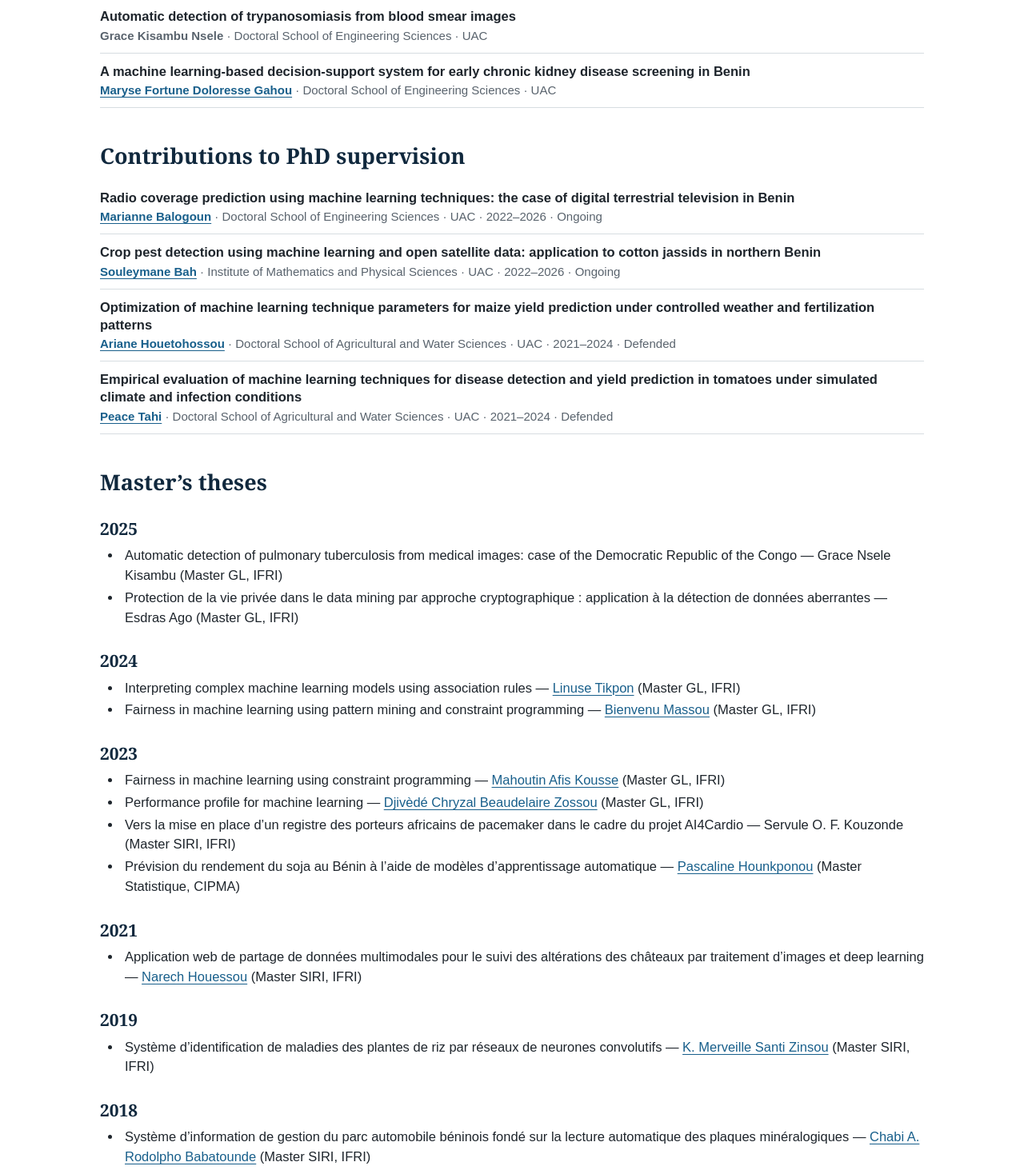
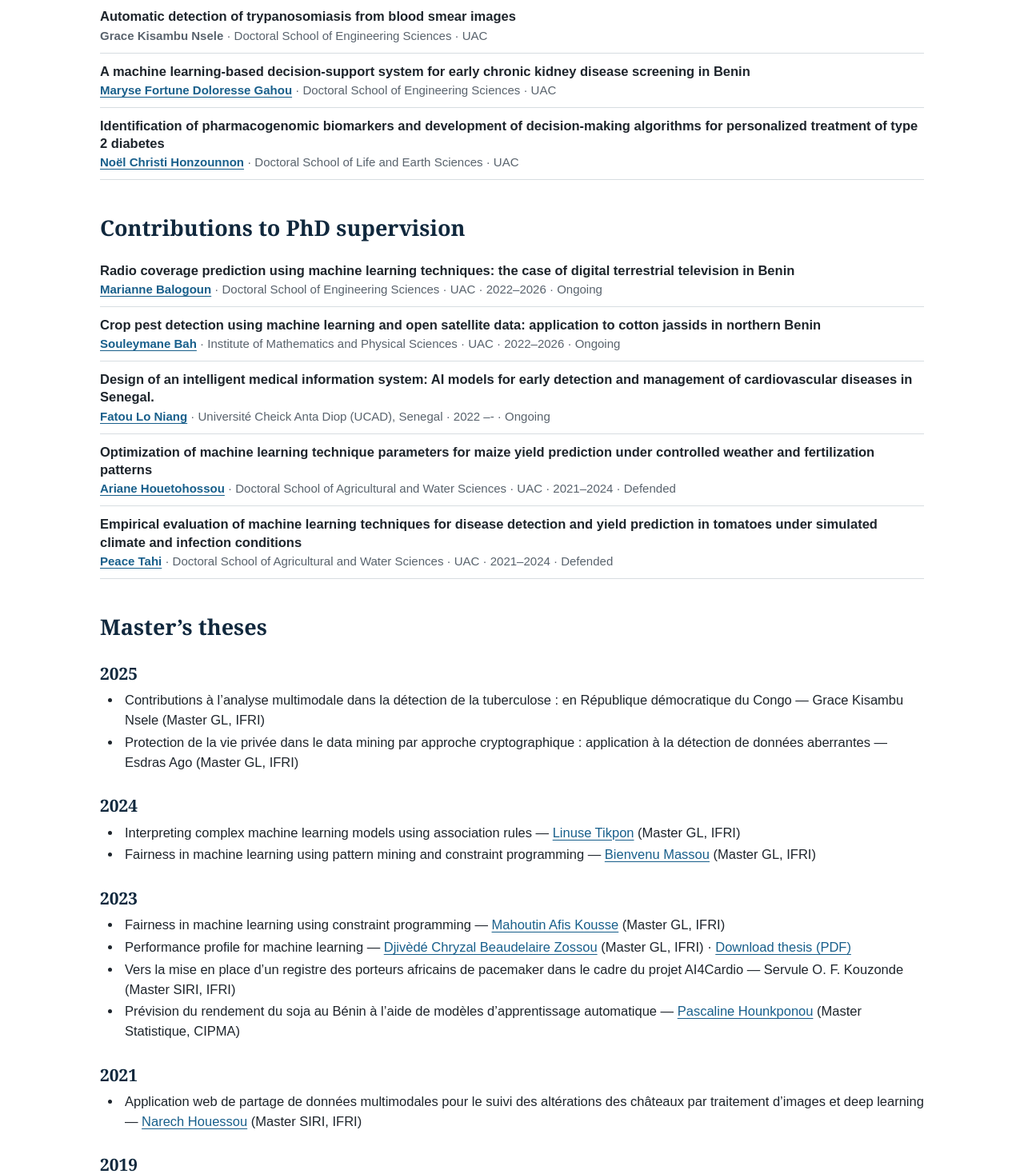
Before and after one commit to ratheilh/ratheilh.github.io, a Next.js app: page /en/supervision in a window 1280 px wide. Shown: the part 562-2030 px from the top of the page at 80% size. Built offline with nearby package versions, Linux system fonts and the light colour scheme.

Commit message:
version 3.1

```diff
--- a/app/encadrements/page.tsx
+++ b/app/encadrements/page.tsx
@@ -15,7 +15,9 @@ type ThesisGroup = { year: string; items: string[] };
 
 type DoctoralThesis = {
   name: string;
+  institution: Localized;
   title: Localized;
+  university?: string;
 };
 
 type ContributedDoctoralThesis = {
@@ -24,14 +26,20 @@ type ContributedDoctoralThesis = {
   institution: Localized;
   title: Localized;
   status: "ongoing" | "defended";
+  university?: string;
 };
+
+type ThesisKind = "master" | "engineer" | "bachelor";
 
 const linkedinProfiles = new Map<string, string>([
   ["Linuse Tikpon", "https://www.linkedin.com/in/linuse-tikpon-80a1b81a5"],
   ["Marie Mélène Sèmèvo Tonou", "https://www.linkedin.com/in/marie-melene-tonou"],
   ["Maryse Fortune Doloresse Gahou", "https://www.linkedin.com/in/maryse-gahou"],
+  ["Noël Christi Honzounnon", "https://www.linkedin.com/in/noel-christi-honzounnon-01ba85191/"],
   ["Marianne Balogoun", "https://www.linkedin.com/in/marianne-a-omonlola-balogoun-3bbb00175"],
+  ["Marianne A. O. Balogoun", "https://www.linkedin.com/in/marianne-a-omonlola-balogoun-3bbb00175"],
   ["Souleymane Bah", "https://www.linkedin.com/in/souleymane-bah-584035212"],
+  ["Fatou Lo Niang", "https://www.linkedin.com/in/fatou-lo-niang/"],
   ["Ariane Houetohossou", "https://www.linkedin.com/in/houetohossou-ariane-a84abb177"],
   ["Peace Tahi", "https://www.linkedin.com/in/souand-tahi-ba6ba6124"],
   ["Mahoutin Afis Kousse", "https://www.linkedin.com/in/mahoutin-afis-malick-kousse-4807a1199"],
@@ -95,6 +103,22 @@ const linkedinProfiles = new Map<string, string>([
   ["Mawenan Fernande Frédérique Togbe", "https://www.linkedin.com/in/fernande-togbe-ab1b622ba"],
 ]);
 
+const thesisDocumentIds = new Map<string, string>([
+  ["master:2023:Djivèdé Chryzal Beaudelaire Zossou", "1gB0E8_QzI4DUn05OJd1VfMCZ_m0Q5XlD"],
+  ["master:2018:Chabi A. Rodolpho Babatounde", "12KSFfSWmUsVInf5y02gkbDjN76lq1pGT"],
+  ["master:2017:Hafiz Abdoulaye", "1Q5iVz6HyZ7ypAzMu7FidlqFL2L49Fp1_"],
+  ["master:2017:Gabin Anadjamè", "1RVSBnwQykbhCKYJips9X9u3QX2f8LMLW"],
+  ["master:2017:Tafsir Gna", "1-FkhVb39FS2e3v9WMe_D_6TZsSWdjibg"],
+  ["master:2016:Koubouratou Idjaton", "1PmR_gK4fUKOu_F2wuCCtlWwBFVtQe_A3"],
+  ["engineer:2023:Sênan Emeric Chris Gbodo", "1ebGQ6UgyU67ekG88Csup1KGvbi5NSPNf"],
+  ["engineer:2021:Sémiton Lémec Renaud Ahouandjinou", "1MZWF-DHAS6mXn-_MdXWkUW8pv3c689y5"],
+  ["engineer:2021:Bignon Murielle Souvenir Lokonon", "11DCmcclumqkm4YdbbFUlxIkFvnRXZWGO"],
+  ["engineer:2021:Yasminath Aïcha Sidi Ali", "1YkGu-lzbsrhA9ny8-pDIbF-c0-Zc_r6E"],
+  ["engineer:2019:Marianne A. O. Balogoun", "1IaSmp7Mo7bRxj3VL2ovUisGPoQB_XxAC"],
+  ["engineer:2019:Jean-Baptiste Maureen Sossou", "1tYV8kREPDYoMou1WCAvHkY8MwNA-R9fd"],
+  ["engineer:2019:Harold Silvère Kiossou", "1QCCtKpR4UimbqwcP6OUY6j34LuOnOe4l"],
+]);
+
 const doctoralSchool: Localized = {
   fr: "École doctorale des sciences de l’ingénieur",
   en: "Doctoral School of Engineering Sciences",
@@ -104,19 +128,33 @@ const doctoralTheses: DoctoralThesis[] = [
 
   {
     name: "Linuse Tikpon",
+    institution: doctoralSchool,
     title: { fr: "Système multi-agents immersif en réalité virtuelle pour la formation pédagogique des enseignants universitaires", en: "An immersive multi-agent virtual reality system for the pedagogical training of university teachers" },
+    university: "UAC",
   },
   {
     name: "Marie Mélène Sèmèvo Tonou",
+    institution: doctoralSchool,
     title: { fr: "Détection automatique des types de crises d’épilepsie à partir d’électroencéphalogrammes", en: "Automatic detection of epileptic seizure types from electroencephalograms" },
+    university: "UAC",
   },
   {
     name: "Grace Kisambu Nsele",
+    institution: doctoralSchool,
     title: { fr: "Détection automatique de la trypanosomiase à partir d’images de frottis sanguins", en: "Automatic detection of trypanosomiasis from blood smear images" },
+    university: "UAC",
   },
   {
     name: "Maryse Fortune Doloresse Gahou",
+    institution: doctoralSchool,
     title: { fr: "Système d’aide au dépistage précoce de l’insuffisance rénale chronique au Bénin basé sur l’apprentissage automatique", en: "A machine learning-based decision-support system for early chronic kidney disease screening in Benin"},
+    university: "UAC",
+  },
+  {
+    name: "Noël Christi Honzounnon",
+    institution: { fr: "École doctorale des sciences de la vie et de la terre", en: "Doctoral School of Life and Earth Sciences" },
+    title: { fr: "Identification de biomarqueurs pharmacogénomiques et développement d’algorithmes décisionnels pour un traitement personnalisé du diabète de type 2", en: "Identification of pharmacogenomic biomarkers and development of decision-making algorithms for personalized treatment of type 2 diabetes" },
+    university: "UAC",
   },
 ];
 
@@ -127,12 +165,21 @@ const contributedDoctoralTheses: ContributedDoctoralThesis[] = [
     institution: { fr: "École doctorale des sciences de l’ingénieur", en: "Doctoral School of Engineering Sciences" },
     title: { fr: "Prédiction de la couverture radio à l’aide de techniques d’apprentissage automatique : cas de la télévision numérique terrestre au Bénin", en: "Radio coverage prediction using machine learning techniques: the case of digital terrestrial television in Benin" },
     status: "ongoing",
+    university: "UAC",
   },
   {
     name: "Souleymane Bah",
     years: "2022–2026",
     institution: { fr: "Institut de mathématiques et de sciences physiques", en: "Institute of Mathematics and Physical Sciences" },
     title: { fr: "Détection des ravageurs de cultures à l’aide de l’apprentissage automatique et de données satellitaires ouvertes : application aux jassides des cultures de coton au nord du Bénin", en: "Crop pest detection using machine learning and open satellite data: application to cotton jassids in northern Benin" },
+    status: "ongoing",
+    university: "UAC",
+  },
+  {
+    name: "Fatou Lo Niang",
+    years: "2022 –-",
+    institution: { fr: "Université Cheick Anta Diop (UCAD), Sénégal", en: "Université Cheick Anta Diop (UCAD), Senegal" },
+    title: { fr: "Conception d’un Système d’Information Médical Intelligent: modèles IA de détection et de prise en charge précoces des maladies cardio-vasculaires au Sénégal.", en: "Design of an intelligent medical information system: AI models for early detection and management of cardiovascular diseases in Senegal." },
     status: "ongoing",
   },
   {
@@ -141,6 +188,7 @@ const contributedDoctoralTheses: ContributedDoctoralThesis[] = [
     institution: { fr: "École doctorale des sciences agronomiques et de l’eau", en: "Doctoral School of Agricultural and Water Sciences" },
     title: { fr: "Optimisation des paramètres des techniques d’apprentissage automatique pour la prédiction du rendement du maïs sous des conditions météorologiques et de fertilisation contrôlées", en: "Optimization of machine learning technique parameters for maize yield prediction under controlled weather and fertilization patterns" },
     status: "defended",
+    university: "UAC",
   },
   {
     name: "Peace Tahi",
@@ -148,6 +196,7 @@ const contributedDoctoralTheses: ContributedDoctoralThesis[] = [
     institution: { fr: "École doctorale des sciences agronomiques et de l’eau", en: "Doctoral School of Agricultural and Water Sciences" },
     title: { fr: "Évaluation empirique des techniques d’apprentissage automatique pour la détection des maladies et la prédiction du rendement de la tomate dans des conditions climatiques et infectieuses simulées", en: "Empirical evaluation of machine learning techniques for disease detection and yield prediction in tomatoes under simulated climate and infection conditions" },
     status: "defended",
+    university: "UAC",
   },
 ];
 
@@ -155,7 +204,7 @@ const masterTheses: ThesisGroup[] = [
   {
     year: "2025",
     items: [
-      "Automatic detection of pulmonary tuberculosis from medical images: case of the Democratic Republic of the Congo — Grace Nsele Kisambu (Master GL, IFRI)",
+      "Contributions à l’analyse multimodale dans la détection de la tuberculose : en République démocratique du Congo — Grace Kisambu Nsele (Master GL, IFRI)",
       "Protection de la vie privée dans le data mining par approche cryptographique : application à la détection de données aberrantes — Esdras Ago (Master GL, IFRI)",
     ],
   },
@@ -243,6 +292,7 @@ const engineerTheses: ThesisGroup[] = [
     items: [
       "Classification automatique de documents fondée sur le bag of words et l’extraction de motifs séquentiels — Jean-Baptiste Maureen Sossou (Ingénieur GIT, EPAC)",
       "Prédiction des performances d’une architecture 2D SOME-Bus avec le deep learning — Harold Silvère Kiossou (Ingénieur GIT, EPAC)",
+      "Résolution du problème d’affectation de fréquences avec la programmation par contraintes — Marianne A. O. Balogoun (Ingénieur GIT, EPAC)",
     ],
   },
 ];
@@ -355,7 +405,7 @@ function PersonName({ name }: { name: string }) {
   );
 }
 
-function ThesisItem({ item }: { item: string }) {
+function ThesisItem({ item, kind, year, language }: { item: string; kind: ThesisKind; year: string; language: Language }) {
   const separator = " — ";
   const separatorIndex = item.lastIndexOf(separator);
   const nameStart = separatorIndex + separator.length;
@@ -366,23 +416,32 @@ function ThesisItem({ item }: { item: string }) {
   }
 
   const name = item.slice(nameStart, detailsIndex);
+  const documentId = thesisDocumentIds.get(`${kind}:${year}:${name}`);
 
   return (
     <>
       {item.slice(0, nameStart)}
       <PersonName name={name} />
       {item.slice(detailsIndex)}
+      {documentId ? (
+        <>
+          {" · "}
+          <ExternalLink href={`https://drive.google.com/uc?export=download&id=${documentId}`}>
+            {language === "en" ? "Download thesis (PDF)" : "Télécharger le mémoire (PDF)"}
+          </ExternalLink>
+        </>
+      ) : null}
     </>
   );
 }
 
-function ThesisGroups({ groups }: { groups: ThesisGroup[] }) {
+function ThesisGroups({ groups, kind, language }: { groups: ThesisGroup[]; kind: ThesisKind; language: Language }) {
   return groups.map((group) => (
     <section key={group.year}>
       <h3>{group.year}</h3>
       <ul className="supervision-thesis-list">
         {group.items.map((item) => (
-          <li key={item}><ThesisItem item={item} /></li>
+          <li key={item}><ThesisItem item={item} kind={kind} year={group.year} language={language} /></li>
         ))}
       </ul>
     </section>
@@ -408,7 +467,7 @@ function SupervisionContent({ language }: { language: Language }) {
             <span className="details">
               <strong>
                 <PersonName name={thesis.name} />
-              </strong> · {localize(doctoralSchool, language)} · UAC
+              </strong> · {localize(thesis.institution, language)}{thesis.university ? ` · ${thesis.university}` : null}
             </span>
           </li>
         ))}
@@ -422,7 +481,7 @@ function SupervisionContent({ language }: { language: Language }) {
             <span className="details">
               <strong>
                 <PersonName name={thesis.name} />
-              </strong> · {localize(thesis.institution, language)} · UAC · {thesis.years} · {thesis.status === "defended"
+              </strong> · {localize(thesis.institution, language)}{thesis.university ? ` · ${thesis.university}` : null} · {thesis.years} · {thesis.status === "defended"
                 ? (isEnglish ? "Defended" : "Soutenue")
                 : (isEnglish ? "Ongoing" : "En cours")}
             </span>
@@ -431,13 +490,13 @@ function SupervisionContent({ language }: { language: Language }) {
       </ol>
 
       <h2>{isEnglish ? "Master’s theses" : "Mémoires de master"}</h2>
-      <ThesisGroups groups={masterTheses} />
+      <ThesisGroups groups={masterTheses} kind="master" language={language} />
 
       <h2>{isEnglish ? "Engineering degree theses" : "Mémoires d’ingénieur"}</h2>
-      <ThesisGroups groups={engineerTheses} />
+      <ThesisGroups groups={engineerTheses} kind="engineer" language={language} />
 
       <h2>{isEnglish ? "Bachelor’s theses" : "Mémoires de licence"}</h2>
-      <ThesisGroups groups={bachelorTheses} />
+      <ThesisGroups groups={bachelorTheses} kind="bachelor" language={language} />
 
     </AcademicPage>
   );
--- a/app/layout.tsx
+++ b/app/layout.tsx
@@ -13,5 +13,5 @@ export const metadata: Metadata = {
 };
 
 export default function RootLayout({ children }: Readonly<{ children: React.ReactNode }>) {
-  return <html lang="en"><body>{children}</body></html>;
+  return <html lang="en" data-scroll-behavior="smooth"><body>{children}</body></html>;
 }
--- a/app/page.tsx
+++ b/app/page.tsx
@@ -179,7 +179,7 @@ const news: NewsItem[] = [
     dateTime: "2026-05",
     period: { fr: "Mai 2026", en: "May 2026" },
     title: { fr: "Expertise et enseignement international", en: "Expertise and international teaching" },
-    details: { fr: "Contribution à la stratégie nationale de l’éducation fondée sur le numérique. En mai, intervention comme formateur à la FIPUN auprès d’enseignants-chercheurs de neuf pays, puis séjour comme professeur invité à l’institut ICTEAM de l’UCLouvain pour des enseignements et échanges scientifiques en intelligence artificielle et en optimisation.", en: "Contribution to the national digital education strategy. In May, delivery of FIPUN training for lecturers and researchers from nine countries, followed by a visiting professorship at UCLouvain’s ICTEAM institute for teaching and scientific exchanges in artificial intelligence and optimization." },
+    details: { fr: "Contribution à la stratégie nationale de l’éducation fondée sur le numérique. En mai, intervention comme formateur à la FIPUN auprès d’enseignants-chercheurs de neuf pays, et séjour comme professeur invité à l’institut ICTEAM de l’UCLouvain pour des échanges scientifiques en intelligence artificielle et en optimisation.", en: "Contribution to the national digital education strategy. In May, delivery of FIPUN training for lecturers and researchers from nine countries, and a visiting professorship at UCLouvain’s ICTEAM institute for scientific exchanges in artificial intelligence and optimization." },
     links: [
       { href: "https://moove.ares-ac.be/actu/pedagogie-universitaire-numerique-former-celles-et-ceux-qui-formeront-leur", label: { fr: "FIPUN — ARES", en: "FIPUN — ARES" } },
       { href: "https://www.uclouvain.be/en/research-institutes/icteam", label: { fr: "ICTEAM — UCLouvain", en: "ICTEAM — UCLouvain" } },
--- a/app/research-content.tsx
+++ b/app/research-content.tsx
@@ -17,7 +17,7 @@ const copy = {
 
 const areas: ResearchItem[] = [
   { title: { fr: "Intelligence artificielle et apprentissage automatique", en: "Artificial intelligence and machine learning" }, description: { fr: "conception, expérimentation et évaluation de systèmes intelligents.", en: "design, experimentation, and evaluation of intelligent systems." } },
-  { title: { fr: "Programmation par contraintes", en: "Constraint programming" }, description: { fr: "algorithmes de filtrage, recherche arborescente et modélisation de problèmes combinatoires.", en: "filtering algorithms, tree search, and modeling of combinatorial problems." } },
+  { title: { fr: "Programmation par contraintes", en: "Constraint programming" }, description: { fr: "algorithmes de filtrage, algorithmes de recherche et modélisation de problèmes combinatoires.", en: "filtering algorithms, tree search, and modeling of combinatorial problems." } },
   { title: { fr: "Optimisation combinatoire", en: "Combinatorial optimization" }, description: { fr: "planification, ordonnancement, recherche opérationnelle et aide à la décision.", en: "planning, scheduling, operations research, and decision support." } },
   { title: { fr: "IA responsable et efficiente", en: "Responsible and efficient AI" }, description: { fr: "équité, interprétabilité et adaptation des systèmes aux contextes africains.", en: "fairness, interpretability, and adaptation of systems to African contexts." } },
 ];
```
